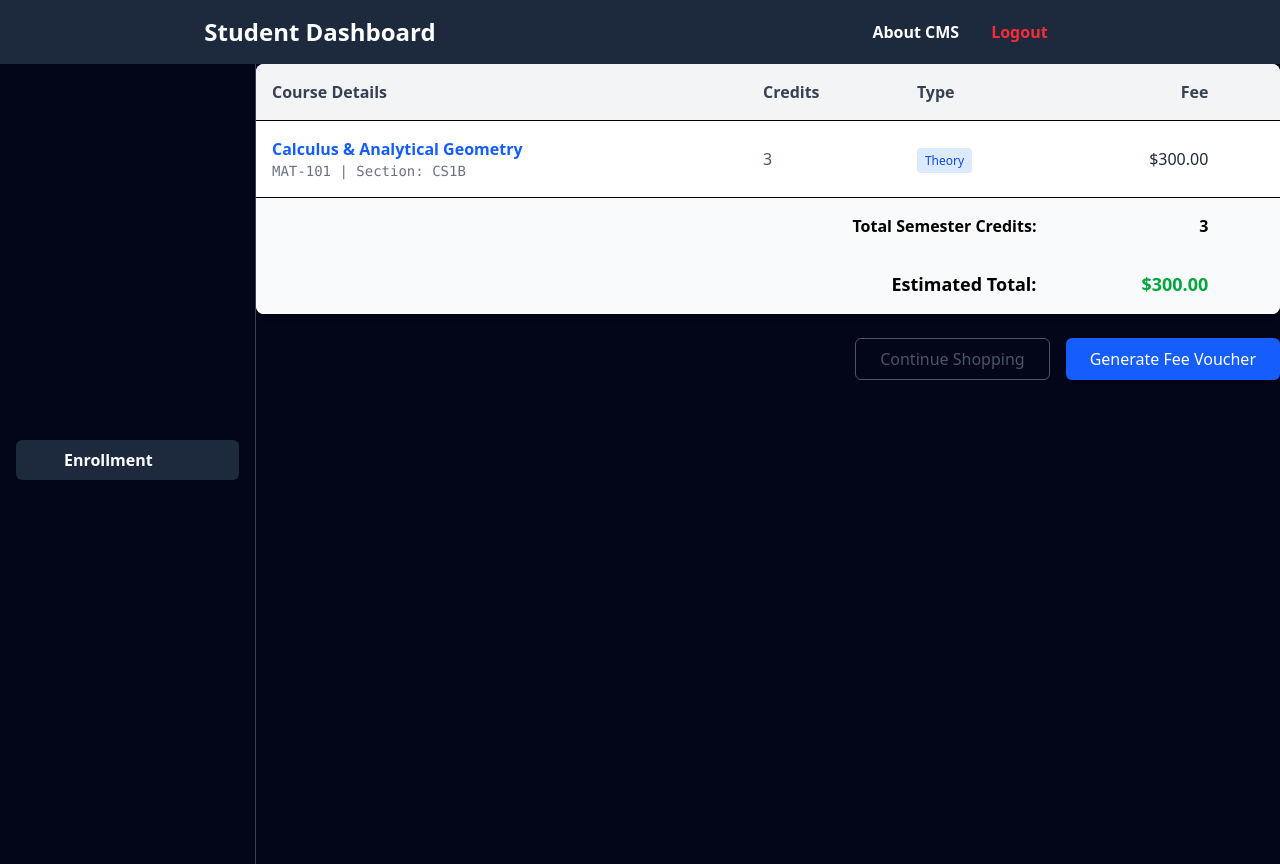
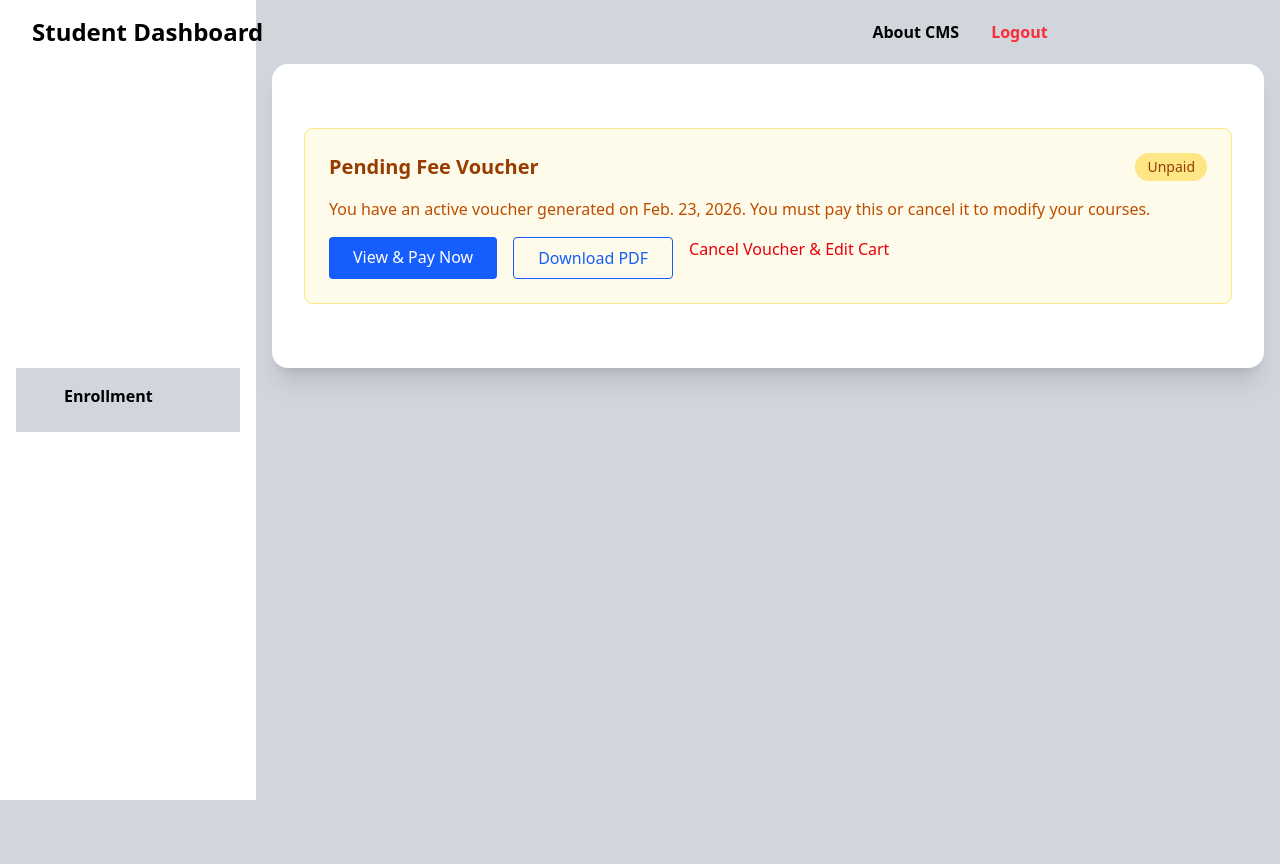
Before and after one commit to SufyanMalikT/University-CMS, a Django app: template app1/templates/temps/app1/pages/StudentDashboard/Cart.html in a window 1280 px wide. After the commit the page ends 800 px from the top, so only its background shows below. Run offline with Django 5.2, Linux system fonts and the light colour scheme; the template is opened without the code that fills it: values that come from a table or form of the project are taken from there, others are empty; data comes from the database, SQL or seed files in the repository; both versions use the stored data as it was after the commit.

Commit message:
Completed fee voucher generation

```diff
--- a/app1/templates/temps/app1/StudentDashboard.html
+++ b/app1/templates/temps/app1/StudentDashboard.html
@@ -1,15 +1,17 @@
 {% extends 'base.html' %}
 
 {% block content %}
-    <div class="min-w-screen min-h-screen bg-slate-950">
+    <div class="min-w-screen min-h-screen bg-gray-300">
         {% include 'temps/app1/components/StudentDashboard/navbar.html'%}
         {% block navbar %}{% endblock %}
 
         {% include 'temps/app1/components/StudentDashboard/sidebar.html'%}
         {% block sidebar %}{% endblock %}
 
-        <section class="mt-16 ml-64">
-            {% block main_section %} {% endblock %}
+        <section class="md:ml-64 pt-16 p-4">
+            <div class="text-black bg-white rounded-2xl shadow-xl p-4 py-8 min-h-full">
+                {% block main_section %} {% endblock %}
+            </div>
         </section>
     </div>
 {% endblock %}
--- a/app1/templates/temps/app1/components/StudentDashboard/navbar.html
+++ b/app1/templates/temps/app1/components/StudentDashboard/navbar.html
@@ -1,9 +1,9 @@
 {% block navbar %}
-    <nav class="flex flex-row bg-slate-800 h-16 fixed top-0 min-w-screen">
-        <div class="w-full text-white flex flex-row items-center justify-center">
-            <h1 class="text-2xl font-bold">Student Dashboard</h1>
+    <nav class="flex flex-row bg-none h-16 fixed top-0 min-w-screen z-100">
+        <div class="w-full text-black flex flex-row items-center justify-between">
+            <h1 class="text-2xl font-bold ml-8">Student Dashboard</h1>
         </div>
-        <div class="w-full text-white flex flex-row justify-center space-x-8 items-center">
+        <div class="w-full text-black flex flex-row justify-center space-x-8 items-center">
             <a href="#" class="font-bold transition hover:text-gray-300">About CMS</a>
             <a href="{% url 'logout' %}" class="font-bold text-red-500 transition hover:text-red-700">Logout</a>
         </div>
--- a/app1/templates/temps/app1/components/StudentDashboard/sidebar.html
+++ b/app1/templates/temps/app1/components/StudentDashboard/sidebar.html
@@ -1,12 +1,12 @@
 {% block sidebar %}
-    <aside class="flex flex-col bg-slate-950 justify-center text-white fixed top-0 left-0 min-h-screen w-64 mt-16 border border-y-0 border-l-0 border-gray-700">
-        <div class="flex flex-col space-y-2">
-            <div id="sb-enrollment-btn" class="bg-slate-800 font-bold rounded-md pl-12 mx-4 py-2 cursor-pointer">Enrollment</div>
-            <div id="enrollment-submenu" class="hidden flex flex-col bg-slate-600 rounded-md mx-4 justify-between space-y-4 py-2">
-                <a class="m-1 py-2 pl-2 bg-slate-900 rounded-md" href="{% url 'add_classes' %}"> Add Classes</a>
-                <a class="m-1 py-2 pl-2 bg-slate-900 rounded-md" href="{% url 'cart' %}"> Your Cart</a>
-                <a class="m-1 py-2 pl-2 bg-slate-900 rounded-md" href="{% url 'review_classes_by_semester' %}">Review Classes</a>
-                <a class="m-1 py-2 pl-2 bg-slate-900 rounded-md">Drop Classes</a>
+    <aside class=" hidden md:flex flex-col bg-white justify-center fixed top-0 left-0 min-h-screen w-64">
+        <div class="flex flex-col space-y-2 bg-gray-300 mx-4">
+            <div id="sb-enrollment-btn" class="font-bold rounded-md pl-12 py-4 cursor-pointer transition hover:shadow-xl">Enrollment</div>
+            <div id="enrollment-submenu" class="hidden flex flex-col bg-gray-500 shadow-xl rounded-md mx-4 justify-between space-y-4 py-2 my-2">
+                <a class="m-1 py-2 pl-2  bg-gray-300 inset-shadow-sm rounded-md hover:bg-gray-400" href="{% url 'add_classes' %}"> Add Classes</a>
+                <a class="m-1 py-2 pl-2  bg-gray-300 inset-shadow-sm rounded-md hover:bg-gray-400" href="{% url 'cart' %}"> Your Cart</a>
+                <a class="m-1 py-2 pl-2   bg-gray-300 inset-shadow-sm rounded-md hover:bg-gray-400" href="{% url 'review_classes_by_semester' %}">Review Classes</a>
+                <a class="m-1 py-2 pl-2   bg-gray-300 inset-shadow-sm rounded-md hover:bg-gray-400">Drop Classes</a>
             </div>
         </div>
     </aside>
--- a/app1/templates/temps/app1/pages/StudentDashboard/Cart.html
+++ b/app1/templates/temps/app1/pages/StudentDashboard/Cart.html
@@ -1,61 +1,137 @@
 {% extends 'temps/app1/StudentDashboard.html' %}
 
 {% block main_section %}
-<div class="bg-white shadow-md rounded-lg overflow-hidden">
+{% if messages %}
+{% include 'temps/app1/components/StudentDashboard/messagebanner.html' %}
+{% endif %}
+<div class="max-w-5xl mx-auto px-4 py-8">
+    {% if unpaid_voucher %}
+    <div class="bg-amber-50 border border-amber-200 rounded-lg p-6">
+            <div class="flex items-center justify-between mb-4">
+                <h2 class="text-xl font-semibold text-amber-800">Pending Fee Voucher</h2>
+                <span class="bg-amber-200 text-amber-800 px-3 py-1 rounded-full text-sm font-medium">Unpaid</span>
+            </div>
+
+            <p class="text-amber-700 mb-4">
+                You have an active voucher generated on {{ unpaid_voucher.created_at|date }}.
+                You must pay this or cancel it to modify your courses.
+            </p>
+
+            <div class="flex gap-4">
+                <a href="{% url 'view_fee_voucher' voucher_id=unpaid_voucher.id%}" target='_blank' class="bg-blue-600 text-white px-6 py-2 rounded hover:bg-blue-700">
+                    View & Pay Now
+                </a>
+
+                <a href="{% url 'download_fee_voucher' voucher_id=unpaid_voucher.id%}" class="border border-blue-600 text-blue-600 px-6 py-2 rounded hover:bg-blue-50">
+                    Download PDF
+                </a>
+
+                <form action="{% url 'delete_unpaid_fee_voucher' voucher_id=unpaid_voucher.id %}" method="POST" onsubmit="return confirm('Canceling will unlock your courses for editing. Continue?');">
+                    {% csrf_token %}
+                    <button type="submit" class="text-red-600 hover:underline">
+                        Cancel Voucher & Edit Cart
+                    </button>
+                </form>
+            </div>
+        </div>
+    {% else %}
+
+    <h2 class="text-2xl font-bold text-slate-800 mb-6">Your Course Cart</h2>
+
+    <div class="bg-white shadow-xl rounded-xl border border-slate-200 overflow-hidden">
         <table class="w-full text-left border-collapse">
-    <thead class="bg-gray-100 border-b">
+            <thead class="bg-slate-50 border-b border-slate-200">
                 <tr>
-        <th class="p-4 font-semibold text-gray-700">Course Details</th>
-        <th class="p-4 font-semibold text-gray-700">Credits</th>
-        <th class="p-4 font-semibold text-gray-700">Type</th>
-        <th class="p-4 font-semibold text-gray-700 text-right">Fee</th>
-        <th class="p-4 font-semibold text-gray-700"></th>
+                    <th class="p-4 font-semibold text-slate-600">Course Details</th>
+                    <th class="p-4 font-semibold text-slate-600">Credits</th>
+                    <th class="p-4 font-semibold text-slate-600">Type</th>
+                    <th class="p-4 font-semibold text-slate-600 text-right">Fee</th>
+                    <th class="p-4 font-semibold text-slate-600 text-center">Action</th>
                 </tr>
             </thead>
-    {% if voucher_items %}
+
             <tbody>
-        {% for voucher_item in voucher_items %}
-            <tr class="border-b hover:bg-gray-50">
+                {% if cart_total.items %}
+                    {% for item in cart_total.items %}
+                    <tr class="border-b border-slate-100 hover:bg-slate-50 transition-colors">
                         <td class="p-4">
-                <div class="font-bold text-blue-600">{{ voucher_item.course_by_section.course.name }}</div>
-                <div class="text-sm text-gray-500 font-mono">{{ voucher_item.course_by_section.course.course_code }} | Section: {{voucher_item.course_by_section.section.section_id}}</div>
+                            <div class="font-bold text-slate-800">{{ item.course_name }}</div>
+                            <div class="text-xs text-slate-500 font-mono mt-1">
+                                {{ item.course_code }} | Section: {{ item.section }}
+                            </div>
                         </td>
-                <td class="p-4 text-gray-600">{{ voucher_item.course_by_section.course.credit_hours }}</td>
+                        <td class="p-4 text-slate-600">{{ item.credits }}</td>
                         <td class="p-4">
-                <span class="px-2 py-1 text-xs rounded bg-blue-100 text-blue-700">{{ voucher_item.course_by_section.course.course_type}}</span>
+                            <span class="px-2 py-1 text-xs font-medium rounded-full
+                                {% if item.type == 'theory' %} bg-blue-50 text-blue-600 {% else %} bg-purple-50 text-purple-600 {% endif %}">
+                                {{ item.type|title }}
+                            </span>
                         </td>
-                <td class="p-4 text-right font-medium text-gray-800">$300.00</td>
+                        <td class="p-4 text-right font-semibold text-slate-700">${{ item.fee|stringformat:".2f" }}</td>
                         <td class="p-4 text-center">
-                <button class="text-red-500 hover:text-red-700">
-                    <i class="fas fa-trash-alt"></i> </button>
+                            <a href="{% url 'remove_course_from_cart' item_id=item.item_id %}" class="text-slate-400 hover:text-red-500 transition-colors">
+                                <svg xmlns="http://www.w3.org/2000/svg" class="h-5 w-5 mx-auto" fill="none" viewBox="0 0 24 24" stroke="currentColor">
+                                    <path stroke-linecap="round" stroke-linejoin="round" stroke-width="2" d="M19 7l-.867 12.142A2 2 0 0116.138 21H7.862a2 2 0 01-1.995-1.858L5 7m5 4v6m4-6v6m1-10V4a1 1 0 00-1-1h-4a1 1 0 00-1 1v3M4 7h16" />
+                                </svg>
+                            </a>
                         </td>
                     </tr>
                     {% endfor %}
+                {% else %}
+                    <tr>
+                        <td colspan="5" class="p-12 text-center text-slate-400">
+                            <div class="flex flex-col items-center">
+                                <svg xmlns="http://www.w3.org/2000/svg" class="h-12 w-12 mb-3 text-slate-300" fill="none" viewBox="0 0 24 24" stroke="currentColor">
+                                    <path stroke-linecap="round" stroke-linejoin="round" stroke-width="2" d="M16 11V7a4 4 0 00-8 0v4M5 9h14l1 12H4L5 9z" />
+                                </svg>
+                                <p class="text-lg">Your cart is empty yet..</p>
+                                <a href="{% url 'add_classes' %}" class="text-blue-600 hover:underline mt-2 text-sm font-medium">Search available courses</a>
+                            </div>
+                        </td>
+                    </tr>
+                {% endif %}
             </tbody>
-    {% else%}
-    <tbody>
-      <tr class="border-b hover:bg-gray-50">
-        <td class="flex flex-row items-center justify-center">No items in the cart yet..</td>
-      </tr>
-    </tbody>
-    {% endif %}
-    <tfoot class="bg-gray-50 font-bold">
-      <tr>
-        <td colspan="3" class="p-4 text-right">Total Semester Credits:</td>
-        <td class="p-4 text-right">3</td>
+
+            {% if cart_total.items %}
+            <tfoot class="bg-slate-50 border-t-2 border-slate-200">
+                <tr class="text-slate-500 text-sm">
+                    <td colspan="3" class="p-2 text-right">Semester Registration Fee:</td>
+                    <td class="p-2 text-right">${{ cart_total.fixed_fees.registration|stringformat:".2f" }}</td>
                     <td></td>
                 </tr>
-      <tr>
-        <td colspan="3" class="p-4 text-right text-lg">Estimated Total:</td>
-        <td class="p-4 text-right text-lg text-green-600">$300.00</td>
+                <tr class="text-slate-500 text-sm">
+                    <td colspan="3" class="p-2 text-right border-none">Library & Exam Fees:</td>
+                    <td class="p-2 text-right border-none">${{ cart_total.fixed_fees.library_fee|add:cart_total.fixed_fees.exam_fee|stringformat:".2f" }}</td>
+                    <td></td>
+                </tr>
+                <tr class="text-slate-800">
+                    <td colspan="3" class="p-4 text-right font-bold">Total Semester Credits:</td>
+                    <td class="p-4 text-right font-bold">{{ cart_total.total_credits }}</td>
+                    <td></td>
+                </tr>
+                <tr class="bg-slate-100">
+                    <td colspan="3" class="p-4 text-right text-xl font-black text-slate-900">Grand Total:</td>
+                    <td class="p-4 text-right text-xl font-black text-green-600">${{ cart_total.grand_total|stringformat:".2f" }}</td>
                     <td></td>
                 </tr>
             </tfoot>
+            {% endif %}
         </table>
     </div>
 
-<div class="flex justify-end gap-4 mt-6">
-  <button class="px-6 py-2 border rounded-md text-gray-600 hover:bg-gray-100">Continue Shopping</button>
-  <button class="px-6 py-2 bg-blue-600 text-white rounded-md shadow hover:bg-blue-700">Generate Fee Voucher</button>
+    <div class="flex flex-col sm:flex-row justify-end gap-4 mt-8">
+        <a href="{% url 'add_classes' %}" class="px-8 py-3 text-center border border-slate-300 rounded-lg text-slate-600 font-semibold hover:bg-slate-50 transition-all">
+            Back to Courses
+        </a>
+        {% if cart_total.items %}
+        <form action="#" method="POST">
+            {% csrf_token %}
+            <button type="submit" class="w-full px-8 py-3 bg-slate-900 text-white rounded-lg font-semibold shadow-lg hover:bg-slate-800 hover:scale-105 active:scale-95 transition-all">
+                Generate Fee Voucher
+            </button>
+        </form>
+        {% endif %}
+    </div>
+    {% endif %}
 </div>
 {% endblock %}
--- a/app1/urls.py
+++ b/app1/urls.py
@@ -3,7 +3,8 @@ from .views.authentication_views import home_view, student_registration_view, in
                     login_view, logout_view
 from .views.student_views import student_dashboard_view, student_add_courses_view, student_add_courses_page_view, \
                     student_course_review_page, course_detail_page_view, student_course_by_semester_page_view, \
-                    student_enrolled_course_details_view, student_drop_course_view, add_to_cart_view, cart_page_view
+                    student_enrolled_course_details_view, student_drop_course_view, add_to_cart_view, cart_page_view, \
+                    remove_course_from_cart_view, download_fee_voucher, view_fee_voucher, delete_unpaid_voucher_view
 urlpatterns = [
     path('',home_view, name='home'),
     path('register/student',student_registration_view, name='student_form'),
@@ -20,4 +21,8 @@ urlpatterns = [
     path('StudentDashboard/enrollment/course_details/<int:course_code_by_section>',course_detail_page_view,name='course_details'),
     path('StudentDashboard/enrollment/add_classes/<int:course_by_section_id>',add_to_cart_view, name='add_to_cart'),
     path('StudentDashboard/enrollment/your_cart/',cart_page_view, name='cart'),
+    path('StudentDashboard/enrollment/your_cart/remove_item/<int:item_id>',remove_course_from_cart_view, name='remove_course_from_cart'),
+    path('StudentDashboard/enrollment/voucher/download_fee_voucher/<int:voucher_id>',download_fee_voucher, name='download_fee_voucher'),
+    path('StudentDashboard/enrollment/voucher/view_fee_voucher/<int:voucher_id>',view_fee_voucher, name='view_fee_voucher'),
+    path('StudentDashboard/enrollment/voucher/delete_unpaid_fee_voucher/<int:voucher_id>',delete_unpaid_voucher_view, name='delete_unpaid_fee_voucher'),
 ]
--- a/app1/utils/FeeVoucher.py
+++ b/app1/utils/FeeVoucher.py
@@ -6,7 +6,7 @@ def render_to_pdf(template_src, context_dict={}):
     template = get_template(template_src)
     html = template.render(context_dict)
     result = BytesIO()
-    pdf = pisa.pisaDocument(BytesIO(html.encode('ISO-8859-1'),result))
+    pdf = pisa.pisaDocument(BytesIO(html.encode('ISO-8859-1')),result)
 
     if not pdf.err:
         return result.getvalue()
--- a/practice/settings.py
+++ b/practice/settings.py
@@ -118,3 +118,6 @@ USE_TZ = True
 STATIC_URL = 'static/'
 
 AUTH_USER_MODEL = 'app1.CustomUser'
+
+STRIPE_PUBLIC_KEY="pk_test_51T3elB2KNnJdEhIcRALu0OkOnAqWZzkuqKHblVYN8tVVCzMV8jNV3vr3F6u732DrD8VxKPg29Of7tDVF4VSVMR3G00LpnSmCjL"
+STRIPE_SECRET_KEY="sk_test_51T3elB2KNnJdEhIcHkxOpMFGLve2fZg4P50VPMNzUOPuBMYTcJNck354h4zWvxI61teK5qMSKEBKokARKpLgrveU00bVP3PIIj"
```
Also changed, not shown: app1/models.py (+11 -1 lines), app1/services/StudentServices.py (+96 -12 lines), app1/templates/temps/app1/pages/StudentDashboard/AddClasses.html (+11 -13 lines), app1/templates/temps/app1/pages/StudentDashboard/CourseDetails.html (+7 -7 lines), app1/templates/temps/app1/pdfs/voucher_template.html (added, +69 -0 lines), app1/views/student_views.py (+116 -5 lines), app1/migrations/0003_semester_fee_payment_deadline_and_more.py (added), db.sqlite3. Lines whose indentation alone changed are shown as unchanged.
